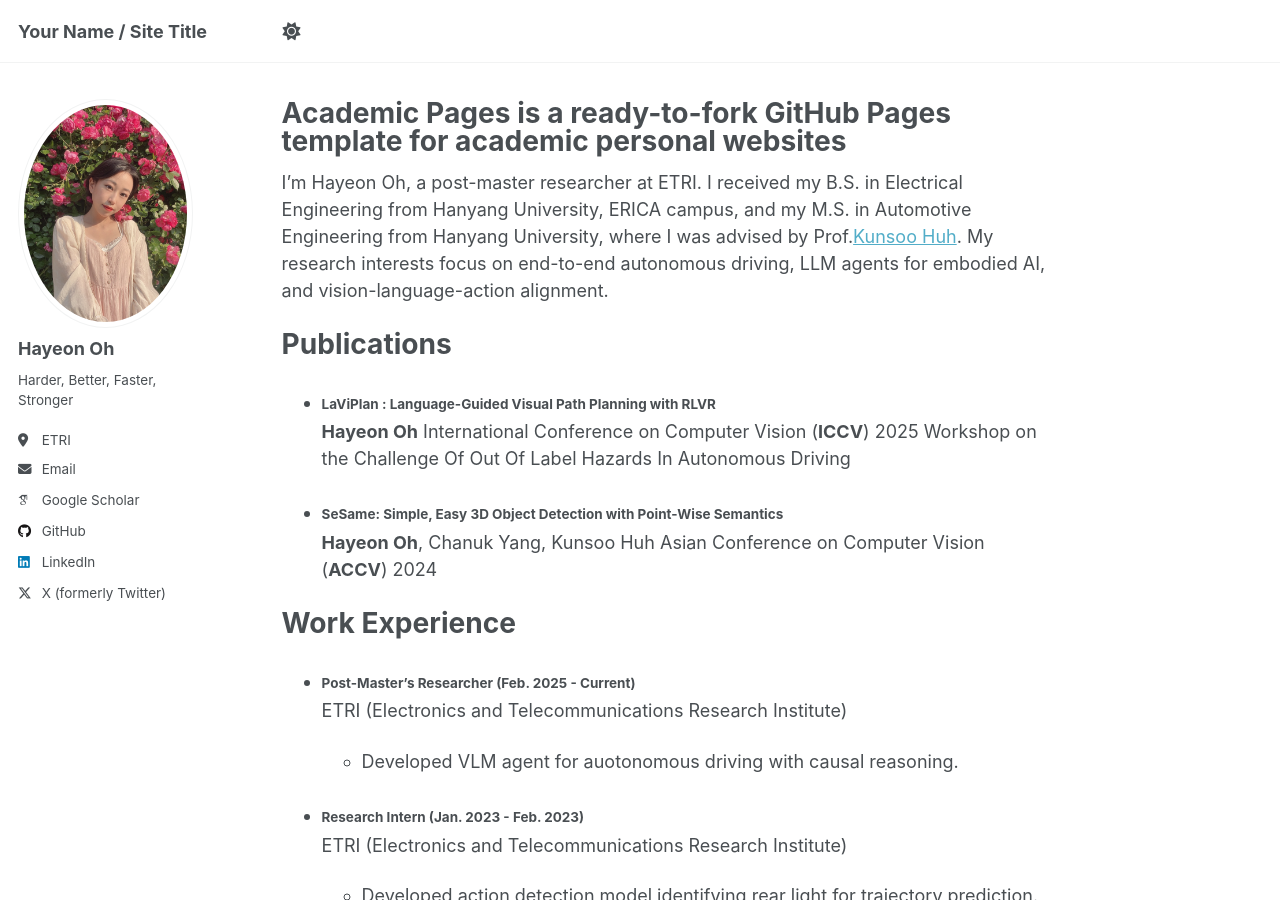
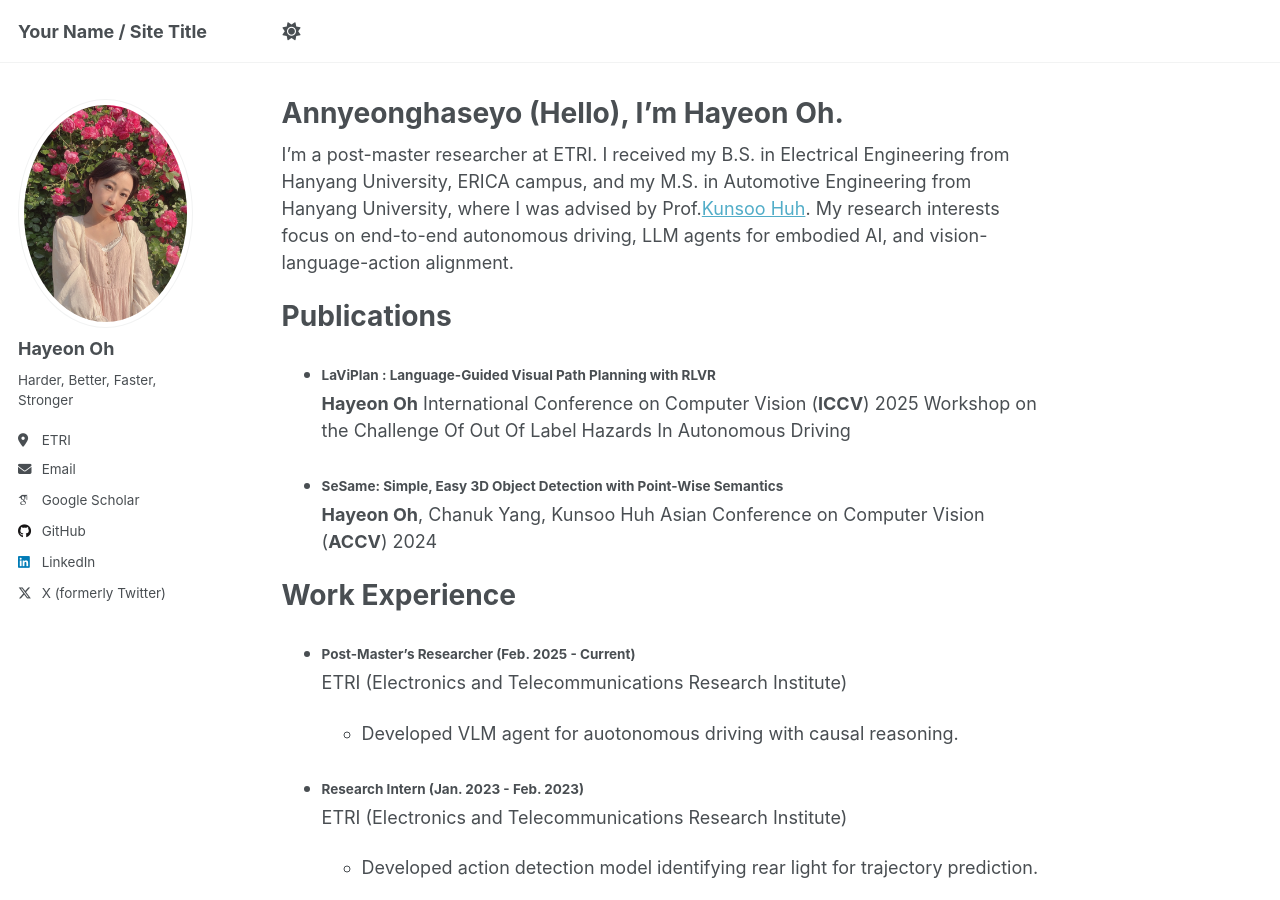
Before and after one commit to OPhD-hahao/OPhD-hahao.github.io, a Jekyll site: the page built from _pages/about.md, in a window 1280 px wide and 900 px high. Built offline with Jekyll 4.4.1, drawn with Linux system fonts in a browser that asks for light colours; some web fonts are replaced; a script that is not in the unit is left out.

Commit message:
Edit title

```diff
--- a/_pages/about.md
+++ b/_pages/about.md
@@ -1,12 +1,12 @@
 ---
 permalink: /
-title: "Academic Pages is a ready-to-fork GitHub Pages template for academic personal websites"
+title: "Annyeonghaseyo (Hello), I'm Hayeon Oh."
 author_profile: true
 redirect_from:
   - /about/
   - /about.html
 ---
-I'm Hayeon Oh, a post-master researcher at ETRI. I received my B.S. in Electrical Engineering from Hanyang University, ERICA campus, and my M.S. in Automotive Engineering from Hanyang University, where I was advised by Prof.[Kunsoo Huh](https://archi.hanyang.ac.kr/src/lab_mmc.php). My research interests focus on end-to-end autonomous driving, LLM agents for embodied AI, and vision-language-action alignment.
+I'm a post-master researcher at ETRI. I received my B.S. in Electrical Engineering from Hanyang University, ERICA campus, and my M.S. in Automotive Engineering from Hanyang University, where I was advised by Prof.[Kunsoo Huh](https://archi.hanyang.ac.kr/src/lab_mmc.php). My research interests focus on end-to-end autonomous driving, LLM agents for embodied AI, and vision-language-action alignment.
 
 # Publications
 
```
